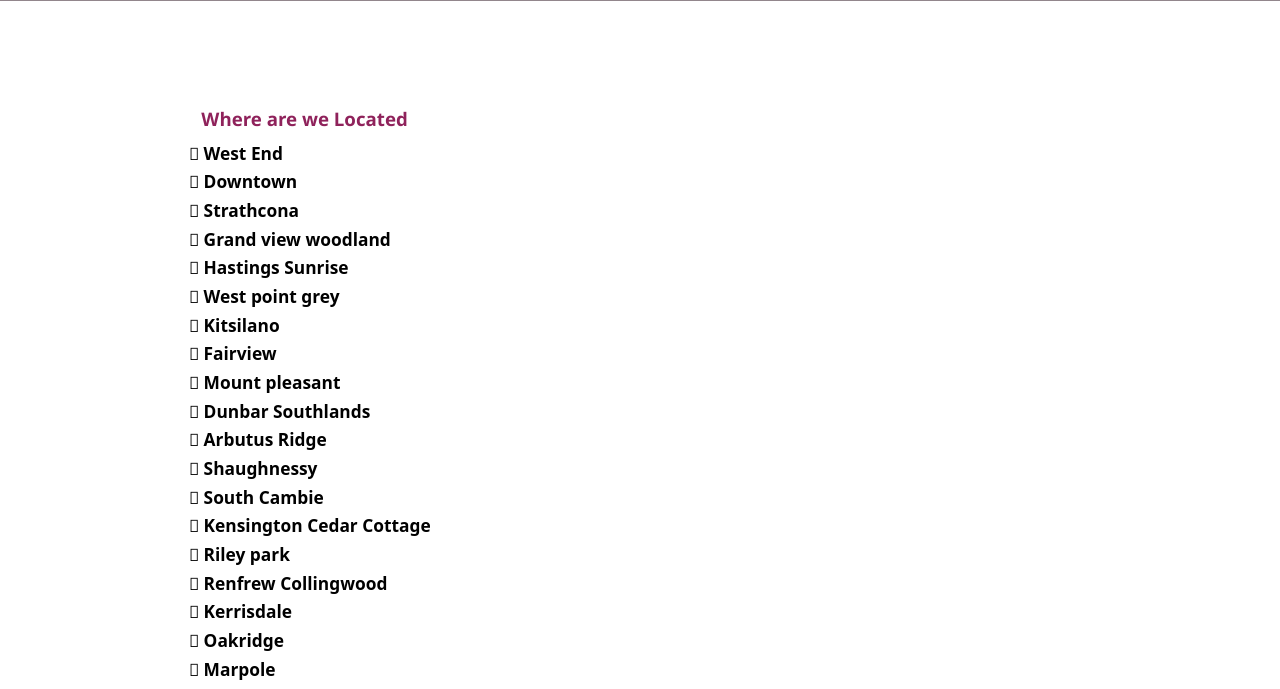
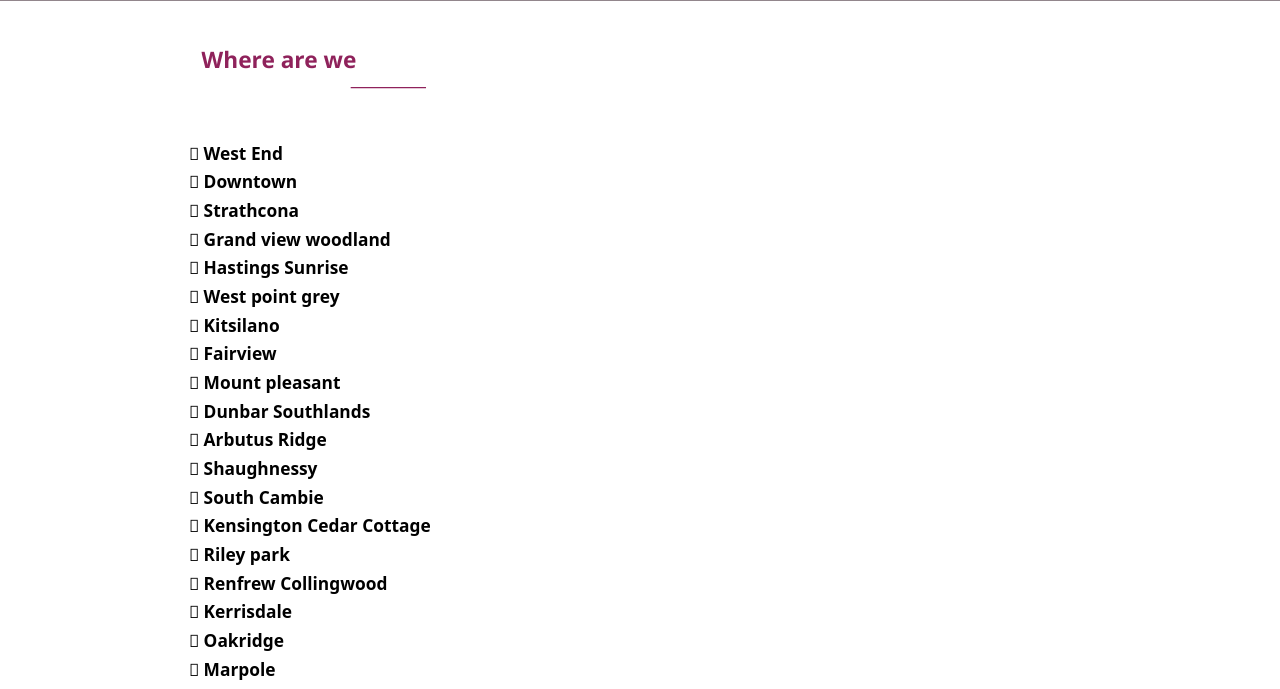
Before and after one commit to LokeshPrudhvi/Livepeace, a plain HTML site: page locations.html in a window 1280 px wide. Shown: the part 105-794 px from the top of the page. Drawn offline with Linux system fonts and the light colour scheme.

Commit message:
Add files via upload

```diff
--- a/locations.html
+++ b/locations.html
@@ -428,17 +428,35 @@
 	}
 	#Where_are_we_Located_ {
 		left: 302px;
-		top: 316px;
+		top: 223px;
 		position: absolute;
-		overflow: visible;
+		overflow: hidden;
 		width: 367px;
-		height: 74px;
+		height: 43px;
 		text-align: left;
 		font-family: Segoe UI;
 		font-style: normal;
 		font-weight: bold;
-		font-size: 28px;
+		font-size: 34px;
 		color: rgba(143,34,91,1);
+	}
+	#Line_1 {
+		fill: transparent;
+		stroke: rgba(143,34,91,1);
+		stroke-width: 2px;
+		stroke-linejoin: miter;
+		stroke-linecap: butt;
+		stroke-miterlimit: 4;
+		shape-rendering: auto;
+	}
+	.Line_1 {
+		overflow: visible;
+		position: absolute;
+		width: 113px;
+		height: 2px;
+		left: 525.5px;
+		top: 288.5px;
+		transform: matrix(1,0,0,1,0,0);
 	}
 </style>
 <script id="applicationScript">
@@ -3304,9 +3322,11 @@ window.application = new Application();
 		<span>About us</span>
 	</div>
 	</a>
+	<a href="FAQ.html">
 	<div id="FAQ">
 		<span>FAQ</span>
 	</div>
+	</a>
 	<a href="location.html">
 	<div id="Location">
 		<span>Location</span>
@@ -3382,6 +3402,10 @@ window.application = new Application();
 	<div id="Where_are_we_Located_">
 		<span>Where are we Located</span><br>
 	</div>
+	<svg class="Line_1" viewBox="0 0 113 2">
+		<path id="Line_1" d="M 0 0 L 113 0">
+		</path>
+	</svg>
 </div>
 </body>
 </html>
```
